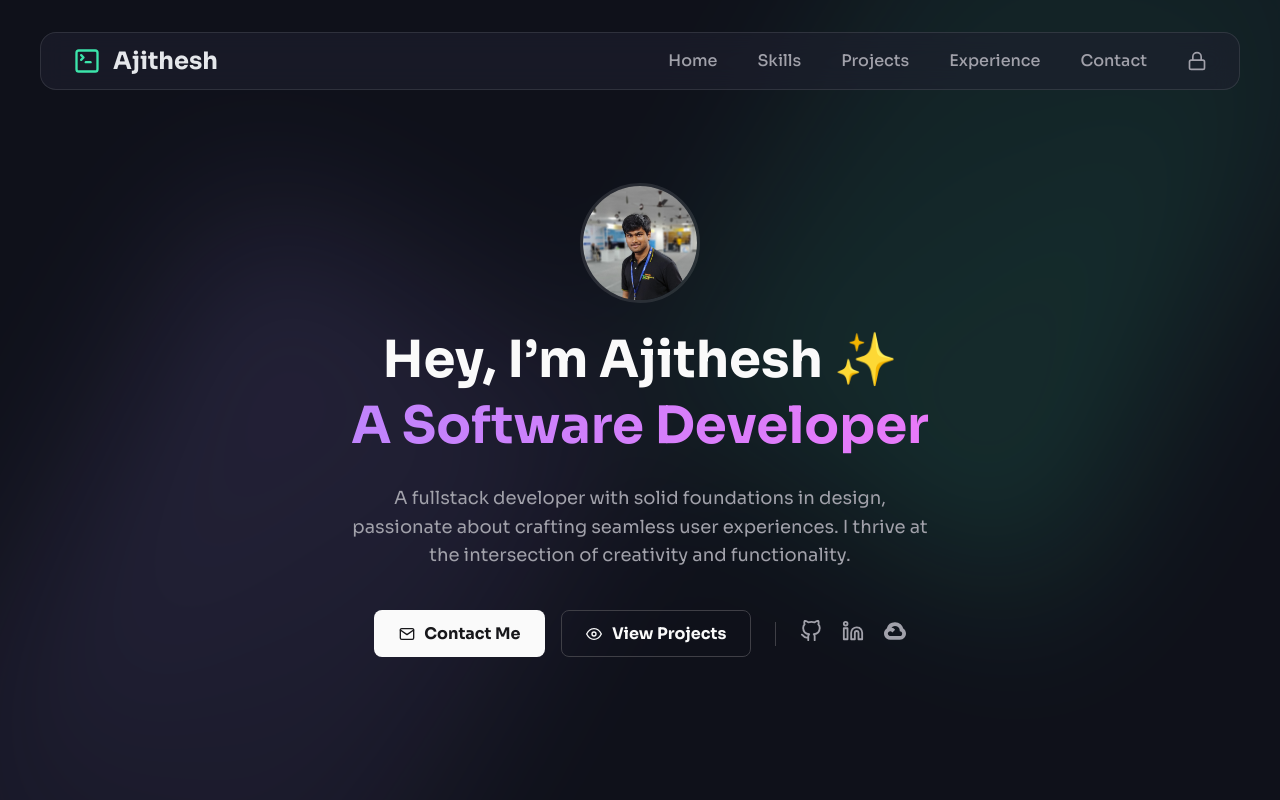
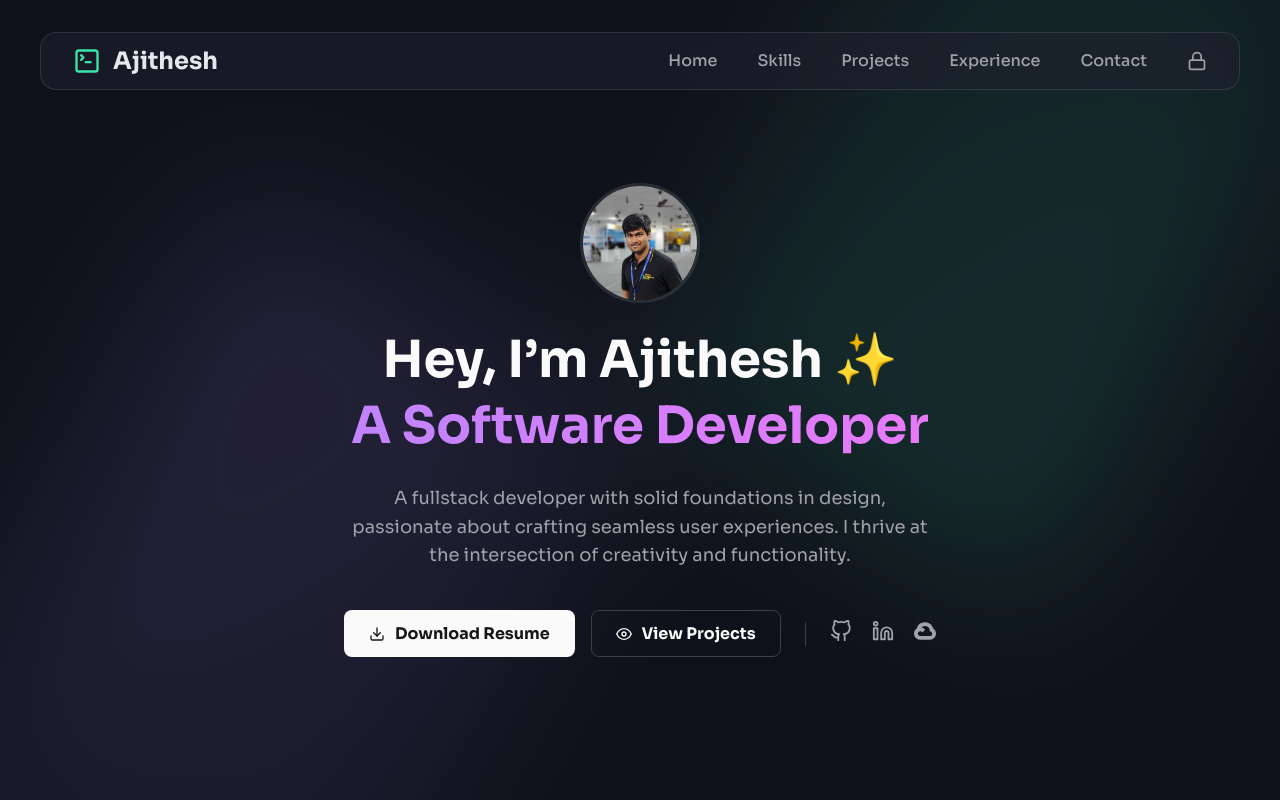
Before and after one commit to Ajithesh9/portfolio, a React (Vite) app: page / in a window 1280 px wide. Shown: the top 800 px of the page. Built offline with nearby package versions, Linux system fonts and the light colour scheme.

Commit message:
Update Hero component with resume and add project source links

```diff
--- a/src/components/Hero.jsx
+++ b/src/components/Hero.jsx
@@ -3,7 +3,7 @@ import '../Hero.css';
 import Navbar from './Navbar.jsx';
 
 // Icons from react-icons
-import { FiMail, FiEye, FiGithub, FiLinkedin } from 'react-icons/fi';
+import { FiDownload, FiEye, FiGithub, FiLinkedin } from 'react-icons/fi';
 import { SiGooglecloud } from 'react-icons/si';
 
 const Hero = () => {
@@ -43,10 +43,10 @@ const Hero = () => {
 
         <div className="hero-actions">
           <a
-            href="mailto:ajithesh1418@gmail.com"
-            className="cta-button primary"
+            href="https://drive.google.com/file/d/1_WQIP-0Y6Xyk6ZJji0AoIO8X-T94-zDU/view?usp=sharing"
+            className="cta-button primary" target="_blank"
           >
-            <FiMail /> Contact Me
+            <FiDownload /> Download Resume
           </a>
           <a href="#projects" className="cta-button secondary">
             <FiEye /> View Projects
--- a/src/components/Projects.jsx
+++ b/src/components/Projects.jsx
@@ -19,8 +19,8 @@ const projectsData = [
     accentColor: '#667eea',
     features: ['Task Management', 'Time Tracking', 'Team Collaboration', 'Analytics Dashboard'],
     status: 'Completed',
-    liveLink: '#',
-    sourceLink: '#'
+    liveLink: 'https://the-productivity-hub.netlify.app/',
+    sourceLink: 'https://github.com/Ajithesh9/productivity-hub'
   },
   {
     id: 2,
@@ -34,7 +34,7 @@ const projectsData = [
     features: ['Local Network Streaming', 'Multi-device Support', 'Media Library', 'Auto-discovery'],
     status: 'Completed',
     liveLink: null,
-    sourceLink: '#'
+    sourceLink: 'https://github.com/amruthaamujuri/Smart-PDF-to-Telugu-Audio-Converter'
   },
   {
     id: 3,
```
